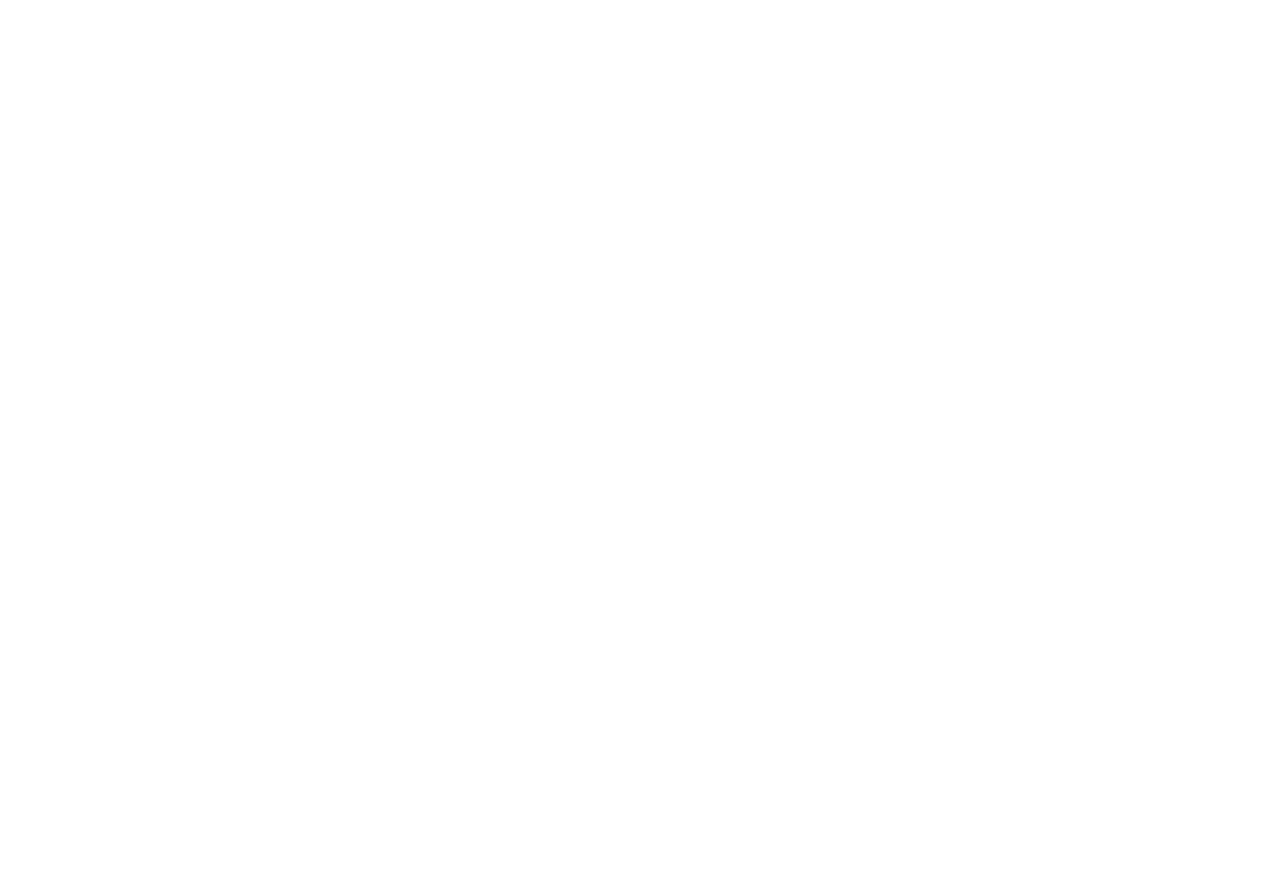
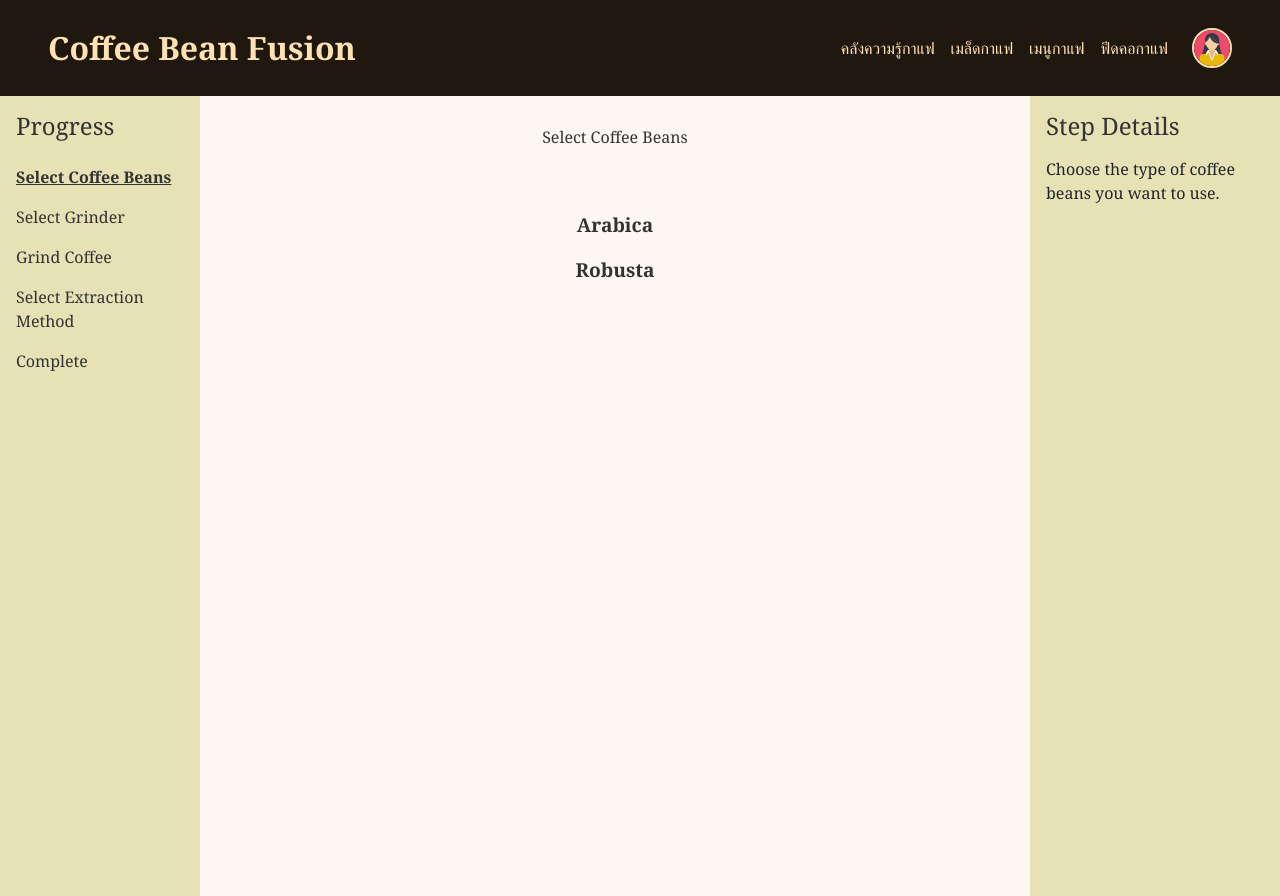
Before and after one commit to TheTable1/Pro_seminar, a React (Vite) app in the folder client/: page /simulator in a window 1280 px wide. Before the commit this address had no page. Before the commit the page ends 800 px from the top, so only its background shows below. Built offline with nearby package versions, Linux system fonts and the light colour scheme.

Commit message:
เพิ่มหน้าซิมมูเลเตอร์

```diff
--- a/client/src/App.jsx
+++ b/client/src/App.jsx
@@ -5,6 +5,7 @@ import Home from './Home';
 import CoffeeBeans from './coffee_beans';
 import Navbar from './navbar';
 import WorldCoffee from './worldCoffee';
+import SimulatorLayout from './simulatorLayout';
 
 function App() {
   return (
@@ -16,6 +17,7 @@ function App() {
         <Route path="/coffee_beans" element={<CoffeeBeans />} />
         <Route path="/navbar" element={<Navbar />} />
         <Route path="/worldCoffee" element={<WorldCoffee />} />
+        <Route path="/simulator" element={<SimulatorLayout />} />
       </Routes>
     </BrowserRouter>
   );
--- /dev/null
+++ b/client/src/assets/css/simulator.css
@@ -0,0 +1,115 @@
+/* ตั้งค่าสไตล์พื้นฐาน */
+body {
+    font-family: 'Georgia', serif;
+    background-color: #fdf7f3;
+    margin: 0;
+    padding: 0;
+  }
+
+  /* ส่วนหัวข้อ */
+  h1, h2 {
+    color: #333;
+    font-weight: bold;
+    text-align: center;
+    margin: 0;
+    padding: 1rem 0;
+  }
+
+  /* Sidebar - Progress Section */
+  aside {
+    background-color: #e6e2b6;
+    padding: 2rem;
+    width: 250px;
+    height: auto;
+    box-sizing: border-box;
+  }
+
+  aside h3 {
+    font-size: 1.5rem;
+    margin-bottom: 1rem;
+    color: #333;
+  }
+
+  aside ul {
+    list-style-type: none;
+    padding: 0;
+  }
+
+  aside ul li {
+    font-size: 1rem;
+    padding: 0.5rem 0;
+    color: #333;
+    transition: color 0.3s ease, font-weight 0.3s ease;
+  }
+
+  aside ul li.step-active {
+    font-weight: bold;
+    text-decoration: underline;
+  }
+
+  /* Main Content - Center Panel */
+  .simulator-content {
+    display: flex;
+    justify-content: center;
+    align-items: center;
+    flex-direction: column;
+    text-align: center;
+    padding: 2rem;
+    background-color: #fdf7f3;
+    flex: 1;
+    height: auto;
+    box-sizing: border-box;
+  }
+
+  .simulator-content h2 {
+    font-size: 1.8rem;
+    color: #333;
+    margin-bottom: 2rem;
+  }
+
+  .simulator-content button {
+    background-color: transparent;
+    border: none;
+    font-size: 1.2rem;
+    font-weight: bold;
+    color: #333;
+    cursor: pointer;
+    margin-top: 1rem;
+    transition: transform 0.3s ease;
+  }
+
+  .simulator-content button:hover {
+    transform: scale(1.1);
+  }
+
+  /* Bean Images */
+  .bean-image {
+    width: 120px;
+    height: auto;
+    cursor: pointer;
+    transition: transform 0.3s ease;
+  }
+
+  .bean-image:hover {
+    transform: scale(1.2);
+  }
+
+  /* Right Panel - Step Details */
+  .step-details {
+    background-color: #e6e2b6;
+    padding: 2rem;
+    width: 250px;
+    height: auto;
+    box-sizing: border-box;
+  }
+
+  .step-details h3 {
+    font-size: 1.5rem;
+    color: #333;
+    margin-bottom: 1rem;
+  }
+
+  .step-details p {
+    font-size: 1rem;
+    color: #333;
+  }
--- a/client/src/coffee_beans.jsx
+++ b/client/src/coffee_beans.jsx
@@ -1,6 +1,7 @@
 import { useState } from "react";
 import Navbar from "./navbar";
 import MenuItems from "./menuItems.json";
+import { useNavigate } from "react-router-dom";
 
 function CoffeeBeans() {
   const [activeFilter, setActiveFilter] = useState("กาแฟทั้งหมด");
@@ -8,6 +9,8 @@ function CoffeeBeans() {
   const [searchTerm, setSearchTerm] = useState(""); // State สำหรับการค้นหา
 
   const menuItems = MenuItems;
+
+  const navigate = useNavigate();
 
   const filterButtons = [
     "กาแฟทั้งหมด",
@@ -30,6 +33,9 @@ function CoffeeBeans() {
     setSelectedItem(null);
   };
 
+  const handleTryIt = () =>{
+    navigate('./Simulator');
+  }
   // ฟังก์ชันสำหรับการค้นหา
   const filteredItems = menuItems.filter((item) =>
     item.name.toLowerCase().includes(searchTerm.toLowerCase())
--- /dev/null
+++ b/client/src/mainsimulator.jsx
@@ -0,0 +1,80 @@
+import React, { useState } from 'react';
+import './assets/css/simulator.css';
+
+const MainSimulator = ({ step, onStepComplete }) => {
+  const [selectedBean, setSelectedBean] = useState(null);
+  const [selectedGrinder, setSelectedGrinder] = useState(null);
+
+  const handleBeanSelection = (bean) => {
+    setSelectedBean(bean);
+    onStepComplete();
+  };
+
+  const handleGrinderSelection = (grinder) => {
+    setSelectedGrinder(grinder);
+    onStepComplete();
+  };
+
+  const renderStepContent = () => {
+    switch (step) {
+      case 0:
+        return (
+          <div>
+            <div><h2>Select Coffee Beans</h2></div>
+            <div className="simulator-content">
+              <button onClick={() => handleBeanSelection('Arabica')}>Arabica</button>
+              <button onClick={() => handleBeanSelection('Robusta')}>Robusta</button>
+              {selectedBean && <p>You selected {selectedBean} beans.</p>}
+            </div>
+          </div>
+        );
+      case 1:
+        return (
+          <div>
+            <div><h2>Select Grinder</h2></div>
+            <div className="simulator-content">
+              <button onClick={() => handleGrinderSelection('Manual Grinder')}>Manual Grinder</button>
+              <button onClick={() => handleGrinderSelection('Electric Grinder')}>Electric Grinder</button>
+              {selectedGrinder && <p>You selected a {selectedGrinder}.</p>}
+            </div>
+          </div>
+        );
+      case 2:
+        return (
+          <div className="simulator-content">
+            <h2>Grind Coffee</h2>
+            <button className="interact-btn" onClick={onStepComplete}>Start Grinding</button>
+          </div>
+        );
+      case 3:
+        return (
+          <div>
+            <div>
+                <h2>Select Extraction Method</h2>
+              </div>
+            <div className="simulator-content">
+              <button onClick={() => onStepComplete()}>Drip</button>
+              <button onClick={() => onStepComplete()}>Espresso</button>
+            </div>
+          </div>
+        );
+      case 4:
+        return (
+          <div className="simulator-content">
+            <h2>Complete!</h2>
+            <p>Your coffee is ready to use for your chosen drink.</p>
+          </div>
+        );
+      default:
+        return null;
+    }
+  };
+
+  return (
+    <div style={{ flex: 1, padding: '1rem', textAlign: 'center' }}>
+      {renderStepContent()}
+    </div>
+  );
+};
+
+export default MainSimulator;
--- /dev/null
+++ b/client/src/rightpanel.jsx
@@ -0,0 +1,13 @@
+import React from 'react';
+import './assets/css/simulator.css';
+
+const RightPanel = ({ description }) => {
+  return (
+    <aside class="panel" style={{ width: '250px', padding: '1rem' }}>
+      <h3>Step Details</h3>
+      <p>{description}</p>
+    </aside>
+  );
+};
+
+export default RightPanel;
--- /dev/null
+++ b/client/src/sidebar.jsx
@@ -0,0 +1,22 @@
+import React from 'react';
+import './assets/css/simulator.css';
+
+const Sidebar = ({ steps, currentStep }) => {
+  return (
+    <aside class="sidebar" style={{ width: '200px', padding: '1rem' }}>
+      <h3>Progress</h3>
+      <ul>
+        {steps.map((step, index) => (
+          <li
+            key={index}
+            className={index === currentStep ? 'step-active' : ''}
+          >
+            {step}
+          </li>
+        ))}
+      </ul>
+    </aside>
+  );
+};
+
+export default Sidebar;
--- /dev/null
+++ b/client/src/simulatorLayout.jsx
@@ -0,0 +1,38 @@
+import React, { useState } from 'react';
+import Navbar from "./navbar";
+import Sidebar from './sidebar';
+import RightPanel from './rightpanel';
+import MainSimulator from './mainsimulator';
+import './assets/css/simulator.css';
+
+const SimulatorLayout = () => {
+  const steps = ["Select Coffee Beans", "Select Grinder", "Grind Coffee", "Select Extraction Method", "Complete"];
+  const descriptions = [
+    "Choose the type of coffee beans you want to use.",
+    "Select a grinder to grind your coffee beans.",
+    "Press the button to start grinding the coffee.",
+    "Select the method for extracting the coffee.",
+    "Enjoy your coffee!"
+  ];
+
+  const [currentStep, setCurrentStep] = useState(0);
+
+  const handleStepComplete = () => {
+    if (currentStep < steps.length - 1) {
+      setCurrentStep(currentStep + 1);
+    }
+  };
+
+  return (
+    <div>
+        <Navbar />
+        <div style={{ display: 'flex', height: '100vh' }}>
+            <Sidebar steps={steps} currentStep={currentStep} />
+            <MainSimulator step={currentStep} onStepComplete={handleStepComplete} />
+            <RightPanel description={descriptions[currentStep]} />
+        </div>
+    </div>
+  );
+};
+
+export default SimulatorLayout;
```
